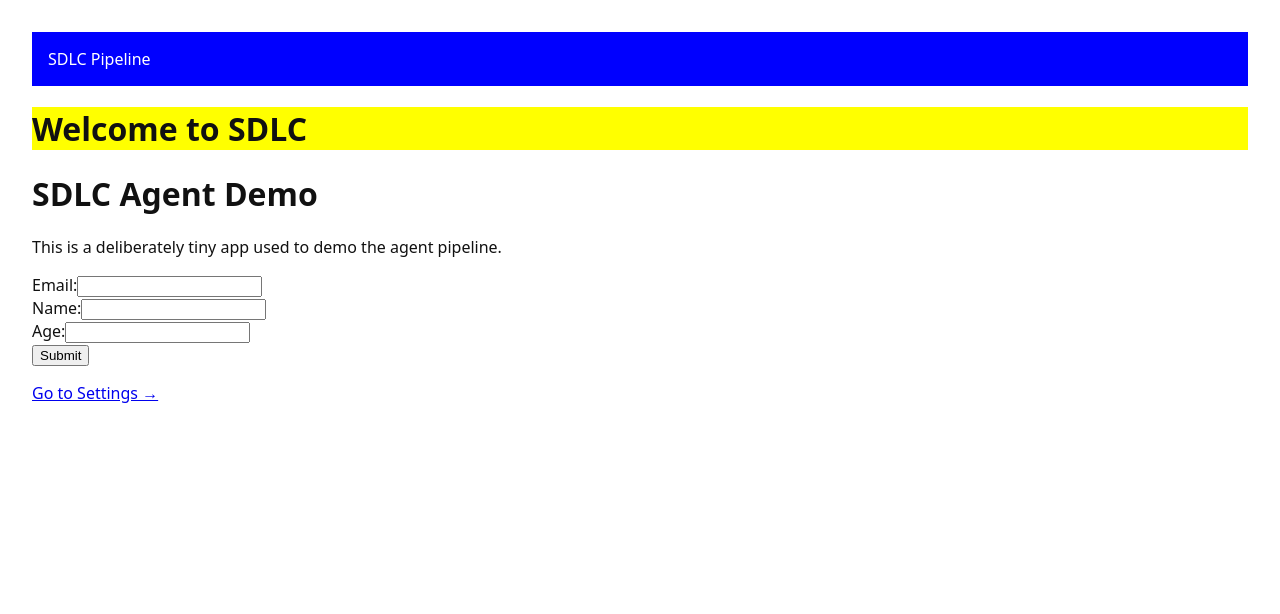
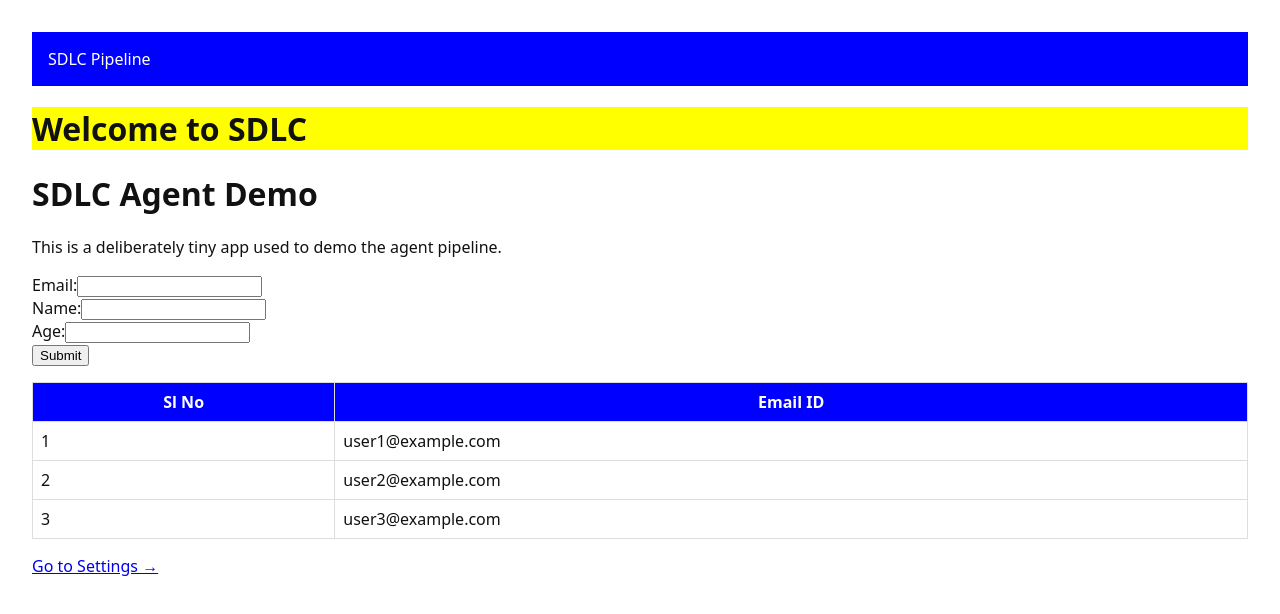
Before and after one commit to Rohit2697/demo-nextjs-app, a Next.js app: page / in a window 1280 px wide. Shown: the top 614 px of the page. Built offline with nearby package versions, Linux system fonts and the light colour scheme.

Commit message:
TICKET-6D019C: fix — change the table header background colour to blue (#6)
Co-authored-by: Rohit Dey <rohit.dey@ibm.com>

```diff
--- /dev/null
+++ b/app/components/UserTable.tsx
@@ -0,0 +1,30 @@
+import React from "react";
+
+const UserTable: React.FC = () => {
+  const users = [
+    { slNo: 1, emailId: "user1@example.com" },
+    { slNo: 2, emailId: "user2@example.com" },
+    { slNo: 3, emailId: "user3@example.com" }
+  ];
+
+  return (
+    <table style={{ width: "100%", borderCollapse: "collapse" }}>
+      <thead style={{ backgroundColor: "blue", color: "white" }}>
+        <tr>
+          <th style={{ border: "1px solid #ddd", padding: "8px" }}>Sl No</th>
+          <th style={{ border: "1px solid #ddd", padding: "8px" }}>Email ID</th>
+        </tr>
+      </thead>
+      <tbody>
+        {users.map((user) => (
+          <tr key={user.slNo}>
+            <td style={{ border: "1px solid #ddd", padding: "8px" }}>{user.slNo}</td>
+            <td style={{ border: "1px solid #ddd", padding: "8px" }}>{user.emailId}</td>
+          </tr>
+        ))}
+      </tbody>
+    </table>
+  );
+};
+
+export default UserTable;
--- a/app/page.tsx
+++ b/app/page.tsx
@@ -2,6 +2,7 @@
 
 import React, { useState } from "react";
 import Link from "next/link";
+import UserTable from "./components/UserTable";
 
 export default function Home() {
   const [formData, setFormData] = useState({ email: "", name: "", age: "" });
@@ -60,6 +61,7 @@ export default function Home() {
         </div>
         <button type="submit">Submit</button>
       </form>
+      <UserTable />
       <p>
         <Link href="/settings">Go to Settings →</Link>
       </p>
```
